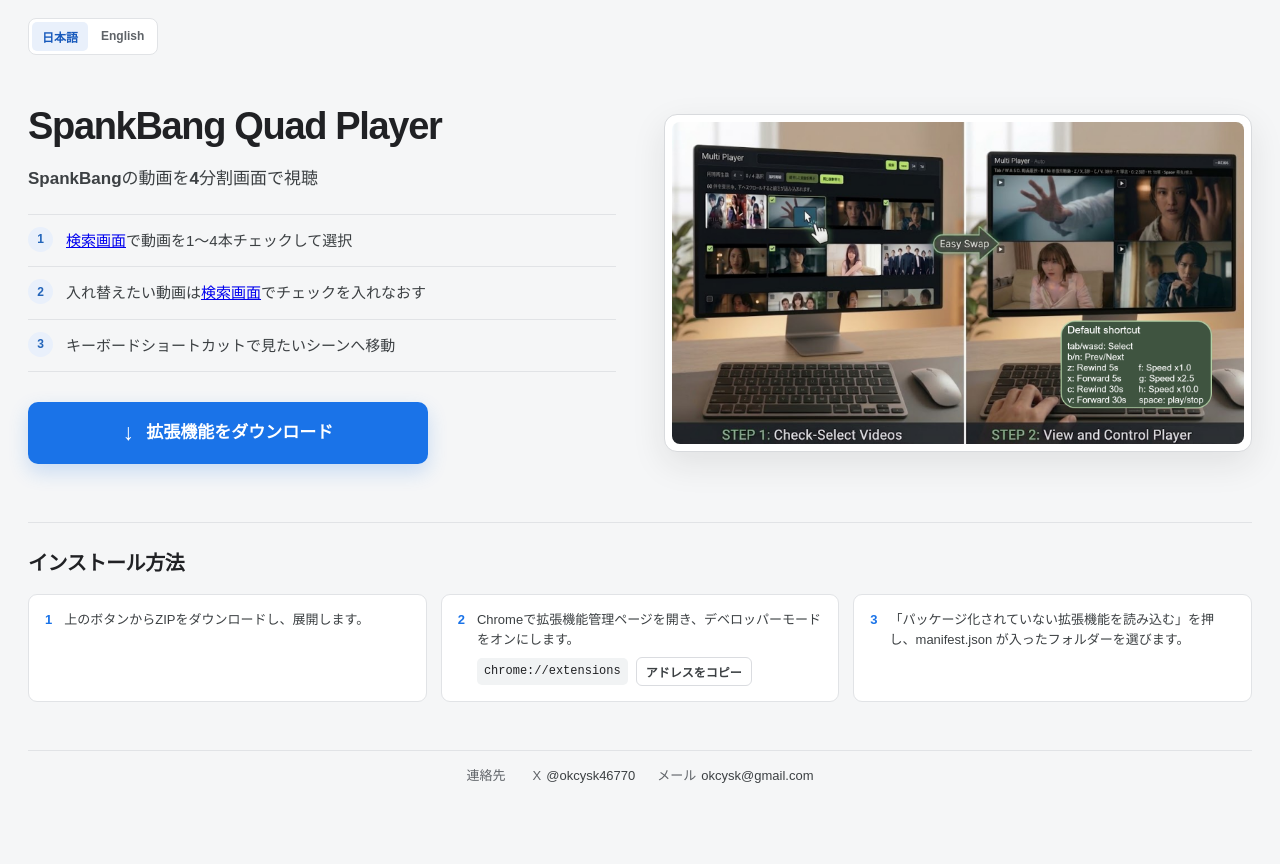
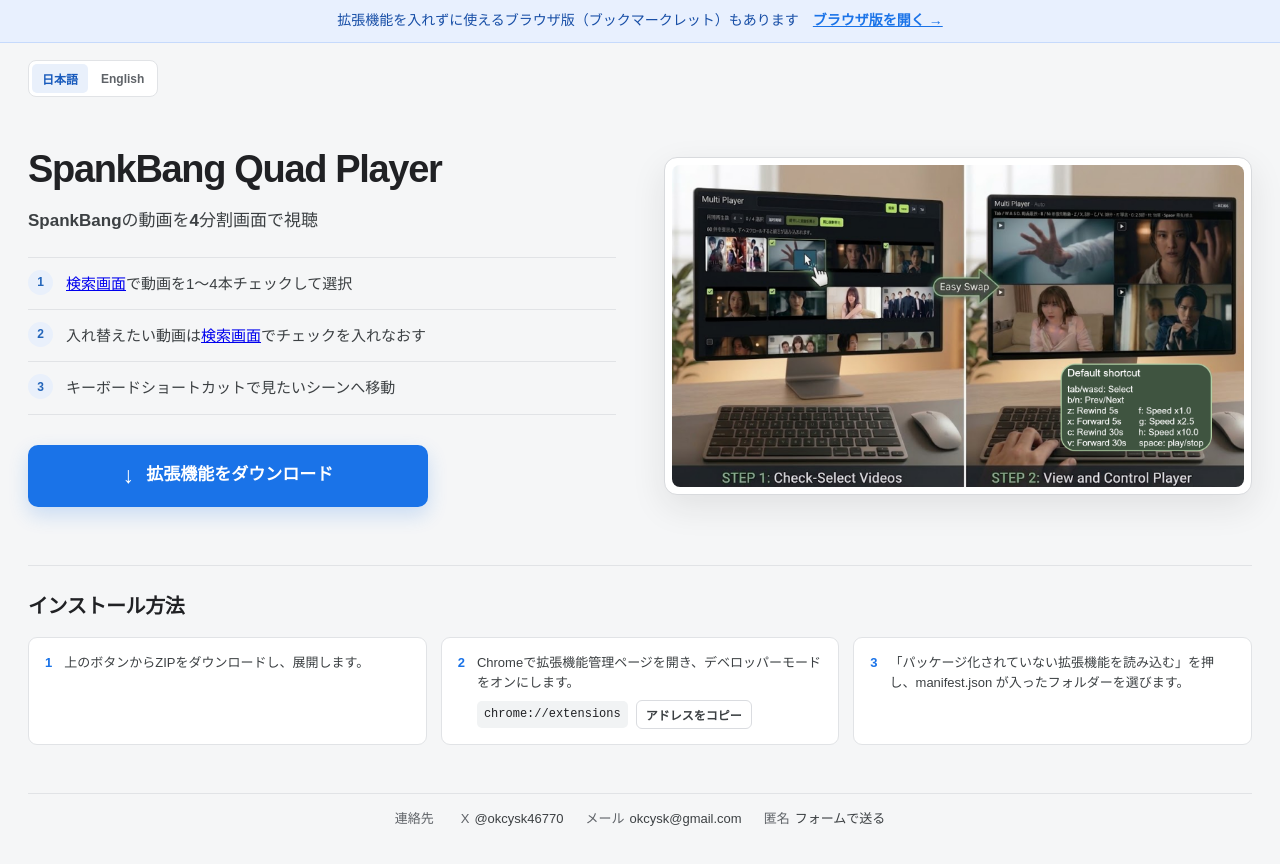
Before and after one commit to okcysk/spankbangMultiPlayerAddOn, a browser extension: page index.html in a window 1280 px wide. Before the commit the page ends 825 px from the top, so only its background shows below. Drawn offline with Linux system fonts and the light colour scheme.

Commit message:
Add web version banner and anonymous form link; fix download link
Co-Authored-By: Claude Opus 5.5 <noreply@anthropic.com>

```diff
--- a/index.html
+++ b/index.html
@@ -45,6 +45,8 @@
     .manager-address button:hover{background:#f8f9fa}
     .contact{display:flex;align-items:center;justify-content:center;gap:22px;width:min(1320px,calc(100% - 56px));margin:0 auto 24px;padding:15px 0;border-top:1px solid var(--line);color:var(--muted);font-size:13px}
     .contact a{color:#3c4043;text-decoration:none}.contact a:hover{color:var(--blue);text-decoration:underline}.contact-label{margin-right:5px;color:var(--muted)}
+    .web-banner{display:flex;flex-wrap:wrap;align-items:center;justify-content:center;gap:4px 14px;padding:10px 16px;background:#e8f0fe;border-bottom:1px solid #c6dafc;color:#174ea6;font-size:14px;text-decoration:none;text-align:center}
+    .web-banner b{color:var(--blue);white-space:nowrap}.web-banner:hover b{text-decoration:underline}
     .lang-switch{display:flex;gap:3px;padding:3px;border:1px solid var(--line);border-radius:8px;background:#fff}
     .lang-switch button{border:0;border-radius:5px;padding:6px 10px;background:transparent;color:var(--muted);font:600 12px Arial,sans-serif;cursor:pointer}
     .lang-switch button[aria-pressed="true"]{background:#e9f0fb;color:#185abc}
@@ -54,6 +56,7 @@
   <meta name="google-site-verification" content="LyRfDuRUYksJZFUhuVmuxtJTpkZJOUPSd-Jtx4OINSE" />
 </head>
 <body>
+  <a class="web-banner" href="https://okcysk.github.io/spankbangMultiPlayer/" target="_blank" rel="noopener"><span data-ja="拡張機能を入れずに使えるブラウザ版（ブックマークレット）もあります" data-en="A web version (bookmarklet) that needs no extension is also available">拡張機能を入れずに使えるブラウザ版（ブックマークレット）もあります</span><b data-ja="ブラウザ版を開く →" data-en="Open the web version →">ブラウザ版を開く →</b></a>
   <header><div class="lang-switch" role="group" aria-label="Language"><button type="button" data-language="ja" aria-pressed="true">日本語</button><button type="button" data-language="en" aria-pressed="false">English</button></div></header>
   <main class="hero">
     <section class="copy" id="copy-section" aria-label="拡張機能の説明">
@@ -64,7 +67,7 @@
         <li><span class="num">2</span><span id="point-two">入れ替えたい動画は検索画面でチェックを入れなおす</span></li>
         <li><span class="num">3</span><span data-ja="キーボードショートカットで見たいシーンへ移動" data-en="Jump to a scene with keyboard shortcuts">キーボードショートカットで見たいシーンへ移動</span></li>
       </ol>
-      <a class="download" href="./SpankBang-Quad-Player-v1.0.5.zip" download><span class="download-icon" aria-hidden="true">↓</span><span id="download-label" data-ja="拡張機能をダウンロード" data-en="Download the extension">拡張機能をダウンロード</span></a>
+      <a class="download" href="./SpankBang-Quad-Player-v1.0.6.zip" download><span class="download-icon" aria-hidden="true">↓</span><span id="download-label" data-ja="拡張機能をダウンロード" data-en="Download the extension">拡張機能をダウンロード</span></a>
     </section>
     <div class="image-wrap"><img class="hero-image" id="hero-image" src="./quad-player-guide.png" alt="検索画面で動画を最大4本選択し、4分割プレーヤーで視聴・操作するイメージ" data-ja-alt="検索画面で動画を最大4本選択し、4分割プレーヤーで視聴・操作するイメージ" data-en-alt="Select up to four videos from search results; unused panels stay black" width="1500" height="844" fetchpriority="high"></div>
   </main>
@@ -80,6 +83,7 @@
     <span class="contact-label" data-ja="連絡先" data-en="Contact">連絡先</span>
     <a href="https://x.com/okcysk46770" target="_blank" rel="noopener noreferrer"><span class="contact-label">X</span>@okcysk46770</a>
     <a href="mailto:okcysk@gmail.com"><span class="contact-label" data-ja="メール" data-en="Email">メール</span>okcysk@gmail.com</a>
+    <a href="https://docs.google.com/forms/d/e/1FAIpQLSc7MyyJaD1YJLHzS2oYbVgQaono_sFIBUAHIID68HomW41pHQ/viewform" target="_blank" rel="noopener noreferrer"><span class="contact-label" data-ja="匿名" data-en="Anonymous">匿名</span><span data-ja="フォームで送る" data-en="Send via form">フォームで送る</span></a>
   </footer>
   <script>
     const languageButtons = document.querySelectorAll('[data-language]');
```
